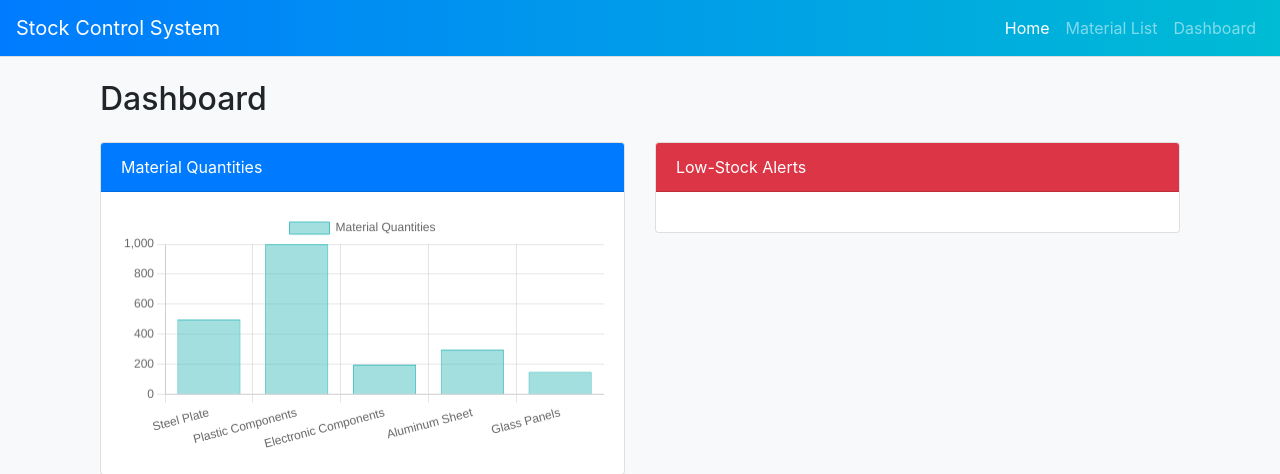
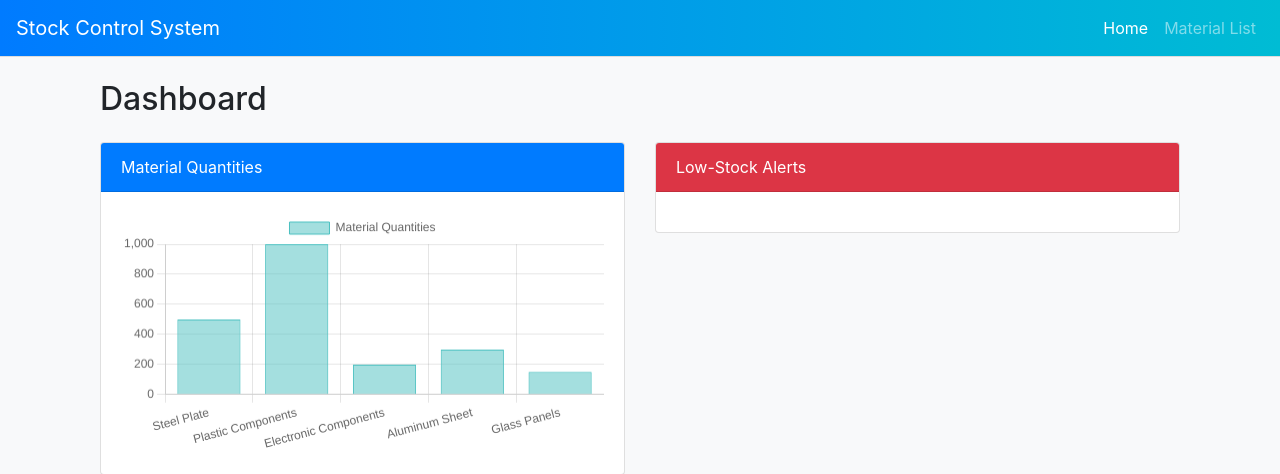
Before and after one commit to JoelEmmanuelCloud/stock_control_system, a Django app: page /dashboard/ in a window 1280 px wide. Shown: the top 474 px of the page. Run offline with Django 4.2, Linux system fonts and the light colour scheme; data comes from the database, SQL or seed files in the repository; some libraries are stand-ins or nearby versions.

Commit message:
refactor: remove redundant code

```diff
--- a/stock/templates/base.html
+++ b/stock/templates/base.html
@@ -47,9 +47,6 @@
             <li class="nav-item">
                 <a class="nav-link" href="{% url 'material_list' %}">Material List</a>
             </li>
-            <li class="nav-item">
-                <a class="nav-link" href="{% url 'dashboard' %}">Dashboard</a>
-            </li>
         </ul>
     </div>
 </nav>
```
